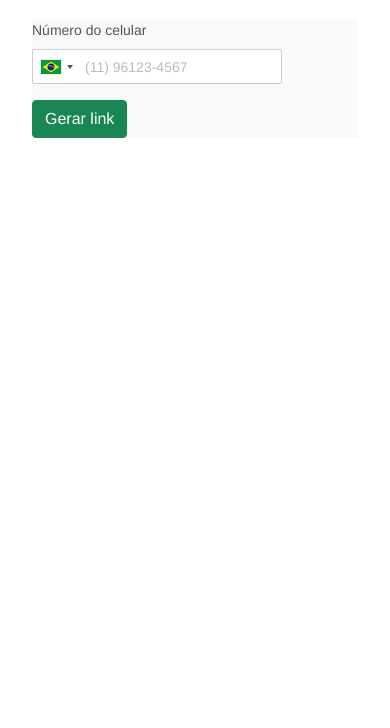
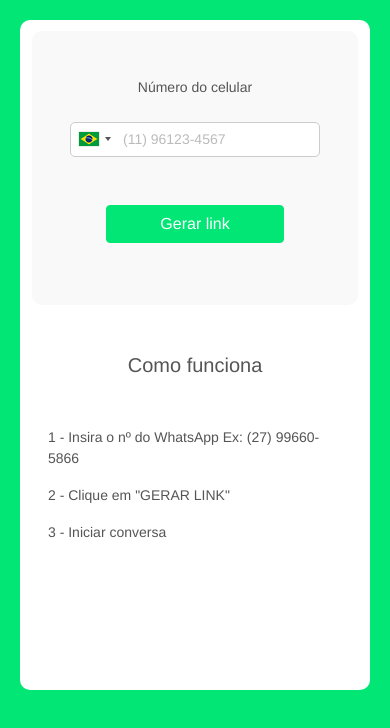
Before and after one commit to kleytonmr/sem-salvar, a plain HTML site: page index.html in a window 390 px wide. Drawn offline with nearby package versions, Linux system fonts and the light colour scheme.

Commit message:
chore: add layout mobile first

```diff
--- a/assets/css/styles.css
+++ b/assets/css/styles.css
@@ -10,7 +10,8 @@
   margin: 20px;
   font-size: 14px;
   font-family: "Helvetica Neue",Helvetica,Arial,sans-serif;
-  color: #555; }
+  color: #555;
+}
 
 .iti__hide {
   display: none; }
@@ -65,11 +66,23 @@
 #result {
   margin-bottom: 100px; }
 
+.form-label {
+  margin-bottom: 1.5rem;
+}
+
 .bg-default {
-  background-color: #fff; }
+  background-color: #01e675;
+}
+
+.bg-custom {
+  padding-top: 3%;
+  background-color: #fff;
+  height: 670px;
+  border: 2px;
+  border-radius: 10px;
+}
 
 .form_submit {
-  background-color: #26d367;
   border: 0;
   padding: 20px 30px;
   border-radius: 5px;
@@ -80,3 +93,34 @@
   color: #fff;
   box-shadow: 1px 1px 17px #00000030;
 }
+
+.center {
+  text-align: -webkit-center;
+}
+
+.bg-form {
+  padding: 1em;
+  border: 2px;
+  border-radius: 10px;
+  background-color: #a6a6a612; !important
+}
+
+.btn-center {
+  display: block;
+  margin: 0 20%;
+  background-color: #01e675;
+  border-color: #01e675;
+}
+
+.margin-top{
+  margin-top: 2rem;
+}
+
+.mb-3 {
+  margin-bottom: 3rem!important;
+}
+input {
+  border-radius: 5px;
+  border: 0.5px solid
+  border-color: #01e675;
+}
--- a/index.html
+++ b/index.html
@@ -8,6 +8,8 @@
     <!-- Bootstrap CSS -->
     <link href="https://cdn.jsdelivr.net/npm/bootstrap@5.0.1/dist/css/bootstrap.min.css" rel="stylesheet" integrity="sha384-+0n0xVW2eSR5OomGNYDnhzAbDsOXxcvSN1TPprVMTNDbiYZCxYbOOl7+AMvyTG2x" crossorigin="anonymous">
 
+    <link rel="stylesheet" href="https://cdnjs.cloudflare.com/ajax/libs/font-awesome/4.7.0/css/font-awesome.min.css">
+
     <!-- intl-tel-input -->
     <link rel="stylesheet" href="assets/css/intlTelInput.css">
 
@@ -17,19 +19,28 @@
     <title>Sem salvar!</title>
   </head>
   <body class="bg-default">
-    <div class="container">
-      <div class="bg-light">
+    <div class="container bg-custom">
+      <div class="bg-form">
         <form>
-          <div class="mb-3">
-            <label for="InputNumber" class="form-label">Número do celular</label>
+          <div class="mb-3 center mb-3">
+            <label for="InputNumber" class="form-label margin-top">Número do celular</label>
             <input class="" id="phone" name="phone" type="tel">
           </div>
-          <a href="" class="btn btn-success" id="button" role="button" target="_blank">Gerar link</a>
+          <a href="" class="btn btn-success btn-center mb-3" id="button" role="button" target="_blank">Gerar link</a>
         </form>
       </div>
+      <div class="text-left margin-top">
+        <div class="card-body">
+          <h5 class="card-title text-center">Como funciona</h5>
+          <br></br>
+          <p class="card-text">1 - Insira o nº do WhatsApp Ex: (27) 99660-5866</p>
+          <p class="card-text">2 - Clique em "GERAR LINK"</p>
+          <p class="card-text">3 - Iniciar conversa</p>
+          <p class="card-text"><small class="text-muted"></small></p>
+        </div>
+      </div>
+    </div>
 
-
-    </div>
     <!-- Bootstrap Bundle with Popper -->
     <script src="https://cdn.jsdelivr.net/npm/bootstrap@5.0.1/dist/js/bootstrap.bundle.min.js" integrity="sha384-gtEjrD/SeCtmISkJkNUaaKMoLD0//ElJ19smozuHV6z3Iehds+3Ulb9Bn9Plx0x4" crossorigin="anonymous"></script>
 
```
